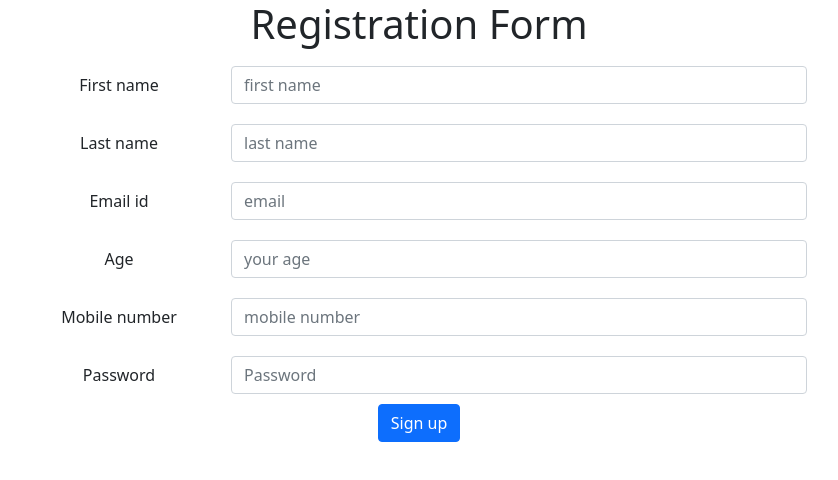
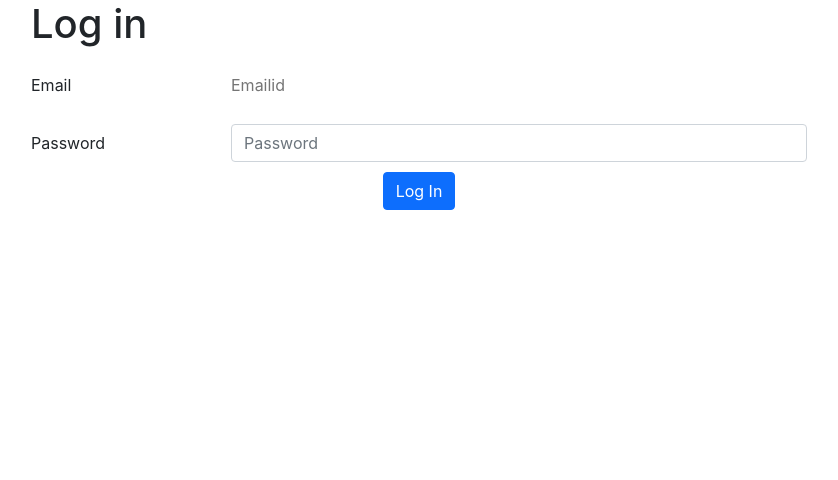
Before and after one commit to Satishrshinde/Satishrshinde.github.io, a React (Create React App) app: page / in a window 1280 px wide. Shown: the top 480 px of the page, without its empty margins (221-1059 px from the left). Built offline with nearby package versions, Linux system fonts and the light colour scheme.

Commit message:
login code

```diff
--- a/src/index.js
+++ b/src/index.js
@@ -1,13 +1,16 @@
 import React from "react";
 import ReactDOM from "react-dom";
+import "bootstrap/dist/css/bootstrap.min.css";
 import "./index.css";
-import 'bootstrap/dist/css/bootstrap.min.css';
-import App from "./App";
+import "./App.css";
+
+//import Signup from "./signup";
+import Login from "./login";
 import reportWebVitals from "./reportWebVitals";
 
 ReactDOM.render(
   <React.StrictMode>
-    <App />
+    <Login />
   </React.StrictMode>,
   document.getElementById("root")
 );
--- /dev/null
+++ b/src/login.js
@@ -0,0 +1,84 @@
+import React, { useState } from "react";
+function Login() {
+  const [emailid, setEmailid] = useState("");
+  const [password, setPassWord] = useState("");
+  const [emailidErr, setEmailidErr] = useState(false);
+  const [passwordErr, setPasswordErr] = useState(false);
+  function validateEmail(email) {
+    const re = /\S+@\S+\.\S+/;
+    return re.test(email);
+  }
+  function handleSubmit() {
+    if (emailid === "") {
+      setEmailidErr(true);
+    } else {
+      setEmailidErr(false);
+    }
+    if (password === "" || password.length < 8) {
+      setPasswordErr(true);
+    } else {
+      setPasswordErr(false);
+    }
+    const isValidEmail = validateEmail(emailid);
+    if (!isValidEmail) {
+      setEmailidErr(true);
+    } else {
+      setEmailidErr(false);
+    }
+  }
+  return (
+    <div className="container text-left">
+      <h1>Log in</h1>
+      <form>
+        <div class="form-group row">
+          <label for="staticEmail" class="col-sm-3 col-form-label">
+            Email
+          </label>
+          <div class="col-sm-9">
+            <input
+              type="text"
+              class="form-control-plaintext"
+              placeholder="Emailid"
+              value={emailid}
+              onChange={event => setEmailid(event.target.value)}
+            />
+            {emailidErr && (
+              <span className="text-danger text-left posAbsolute">
+                Invalid email
+              </span>
+            )}
+          </div>
+        </div>
+        <div class="form-group row">
+          <label for="inputPassword" class="col-sm-3 col-form-label">
+            Password
+          </label>
+          <div class="col-sm-9">
+            <input
+              type="password"
+              class="form-control"
+              placeholder="Password"
+              value={password}
+              onChange={event => setPassWord(event.target.value)}
+            />
+            {passwordErr && (
+              <span className="text-danger text-left posAbsolute">
+                invalid password
+              </span>
+            )}
+          </div>
+        </div>
+      </form>
+      <div className="text-center">
+        <button
+          className="btn btn-primary "
+          type="button"
+          onClick={handleSubmit}
+        >
+          Log In
+        </button>
+      </div>
+    </div>
+  );
+}
+export default Login;
```
Also changed, not shown: src/login.txt (added).
